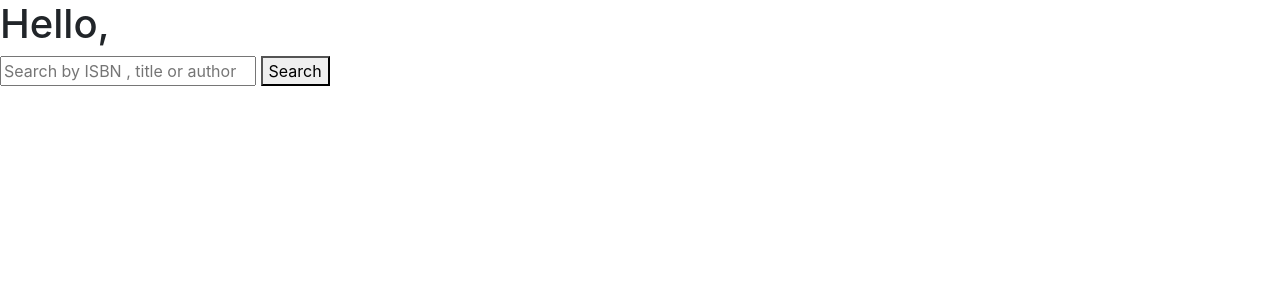
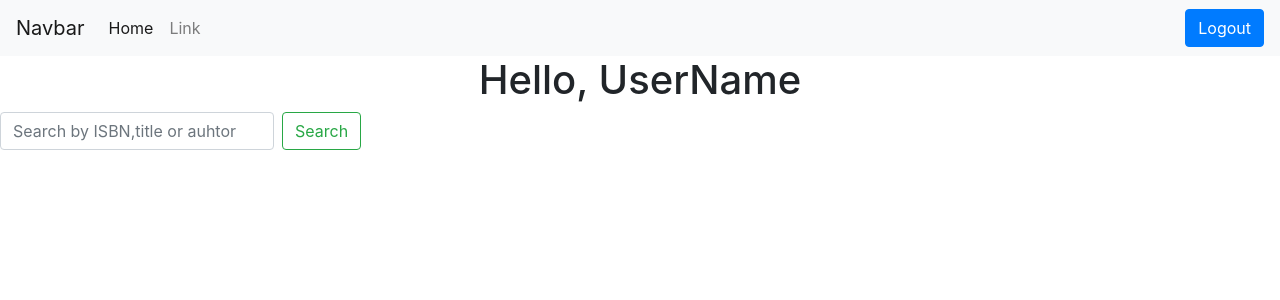
Before and after one commit to chinmay81098/Book-Review-App, a Flask app: page /home in a window 1280 px wide. Shown: the top 300 px of the page. Run offline with Flask 2, Linux system fonts and the light colour scheme; some libraries are stand-ins or nearby versions.

Commit message:
added navbar

```diff
--- a/templates/home.html
+++ b/templates/home.html
@@ -1,14 +1,17 @@
 {% extends "layout.html" %}
 
+
 {% block heading%}
-    Hello,
+    <div style="text-align: center;"> Hello, UserName </div>
 {% endblock %}
 
 {% block body %}
-    <form method="POST" action="">
-    <input type="text" placeholder="Search by ISBN , title or author" name ="book"/>
-    <button type="submit">Search</button>
+<div>
+    <form class="form-inline my-2 my-lg-0" method="POST" action="">
+        <input class="form-control mr-sm-2" type="search" placeholder="Search by ISBN,title or auhtor" aria-label="Search">
+        <button class="btn btn-outline-success my-2 my-sm-0" type="submit">Search</button>
     </form>
+</div>
 
     {% if results %}
         <ul>
--- a/templates/layout.html
+++ b/templates/layout.html
@@ -7,10 +7,30 @@
     </head>
 
     <body>
+        <nav class="navbar navbar-expand-lg navbar-light bg-light">
+            <a class="navbar-brand" href="#">Navbar</a>
+            <button class="navbar-toggler" type="button" data-toggle="collapse" data-target="#navbarSupportedContent" aria-controls="navbarSupportedContent" aria-expanded="false" aria-label="Toggle navigation">
+              <span class="navbar-toggler-icon"></span>
+            </button>
+
+            <div class="collapse navbar-collapse" id="navbarSupportedContent">
+              <ul class="navbar-nav mr-auto">
+                <li class="nav-item active">
+                  <a class="nav-link" href="#">Home <span class="sr-only">(current)</span></a>
+                </li>
+                <li class="nav-item">
+                  <a class="nav-link" href="#">Link</a>
+                </li>
+              </ul>
+              <button type="button" class="btn btn-primary">Logout</button>
+            </div>
+          </nav>
         <h1>{% block heading %} {% endblock %}</h1>
 
+      <div>
         {% block body %}
         {% endblock %}
+      </div>
     </body>
 
 </html>
```
